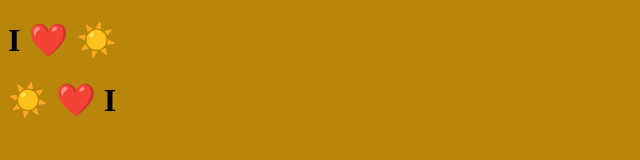
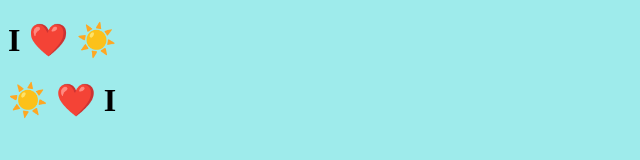
Before and after one commit to Kaz1rr/kaz1rr.github.io, a plain HTML site: page index.html in a window 1280 px wide. Shown: the whole page, without its empty margins (0-640 px from the left). Drawn offline with Linux system fonts and the light colour scheme.

Commit message:
lesh flash bang color

```diff
--- a/index.html
+++ b/index.html
@@ -5,7 +5,7 @@
     <meta name="viewport" content="width=device-width, initial-scale=1.0">
     <title>Jake is Quite Cool</title>
 </head>
-<body style="background-color: #B8860B ">
+<body style="background-color: #11cece67 ">
     <h1>I ❤️ ☀️</h1>
     <h1>☀️ ❤️ I</h1>
 </body>
```
